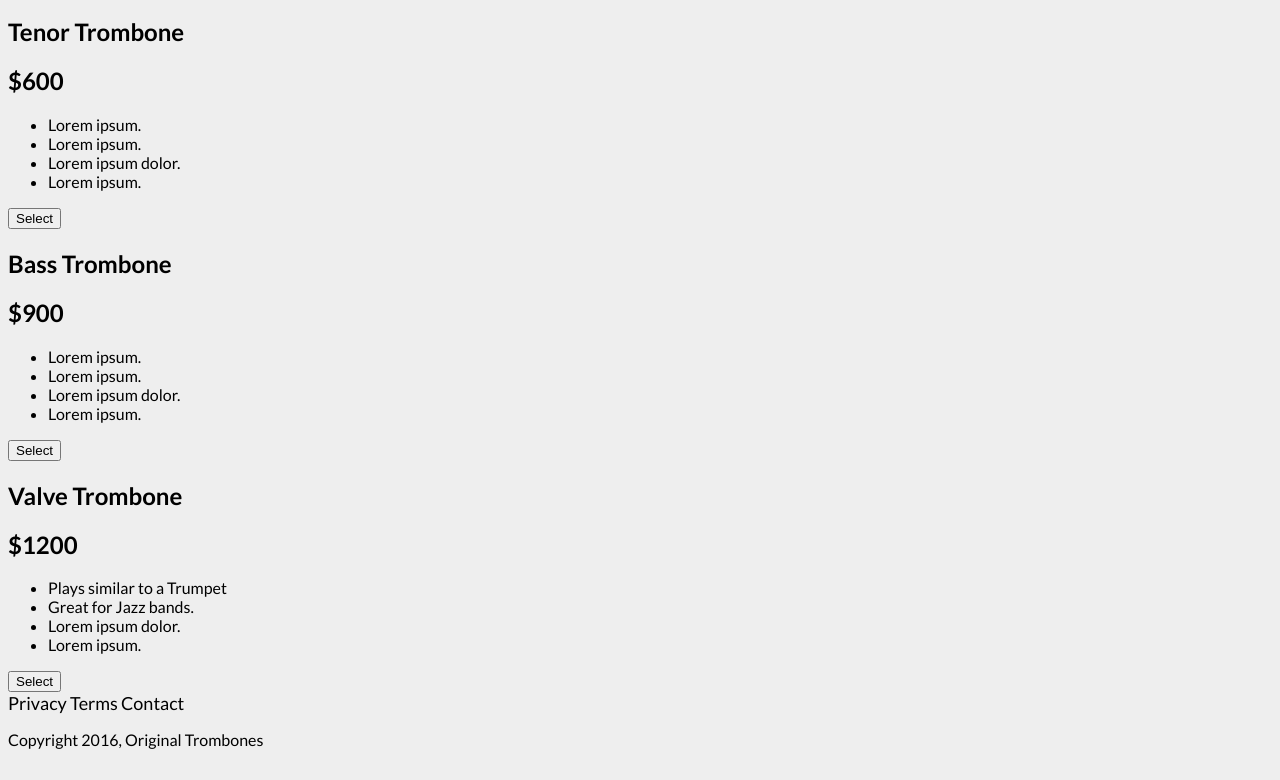
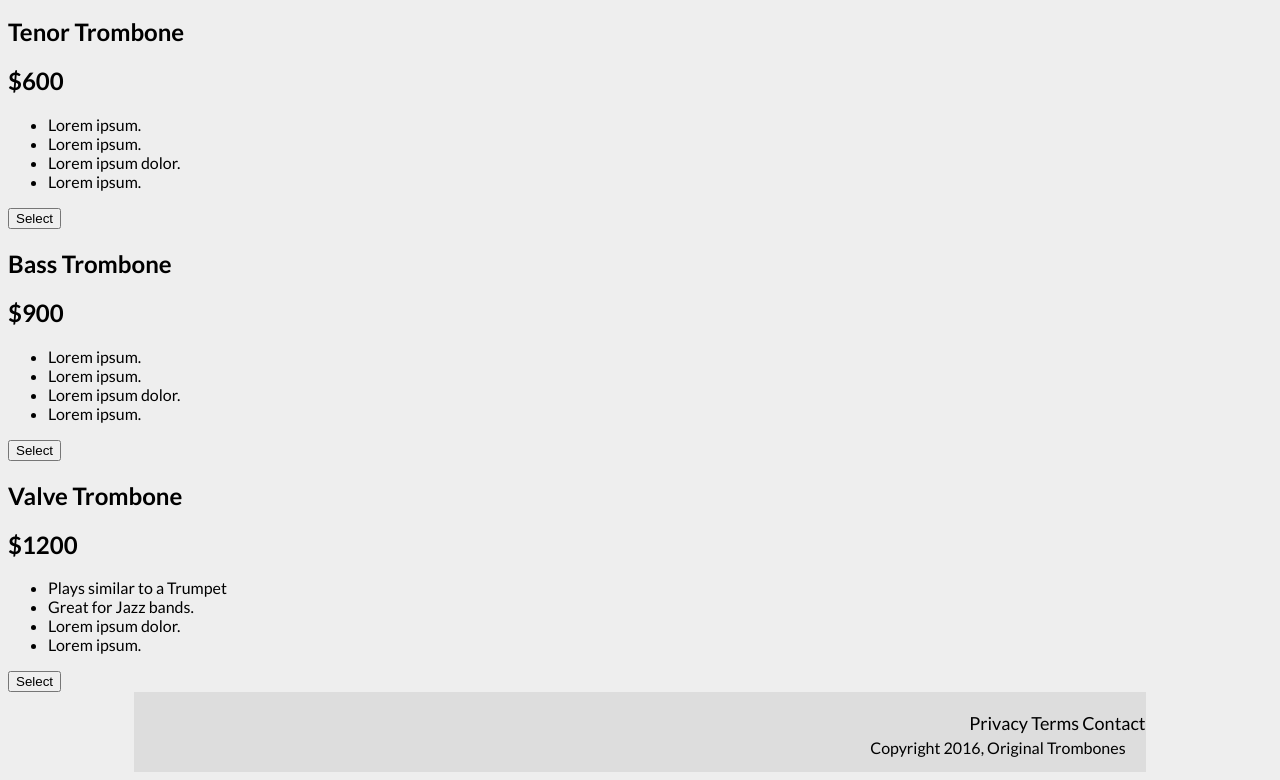
Before and after one commit to jgeng98/fcc-responsive-web-design-product-landing, a plain HTML site: page index.html in a window 1280 px wide. Shown: the part 968-1748 px from the top of the page. Drawn offline with Linux system fonts and the light colour scheme.

Commit message:
added style to footer

```diff
--- a/style.css
+++ b/style.css
@@ -91,3 +91,28 @@ body {
   margin: auto;
   padding: 50px;
 }
+
+footer {
+  background-color: #dddddd;
+  max-width: 80%;
+  height: 80px;
+  margin: auto;
+  position: relative;
+}
+
+#footer-links {
+  float: right;
+  margin-top: 20px;
+}
+
+.foot-nav-link {
+  margin-right: 20px;
+}
+
+#copyright {
+  position: absolute;
+  bottom: 0;
+  right: 0;
+  margin-right: 20px;
+  margin-bottom: 15px;
+}
```
